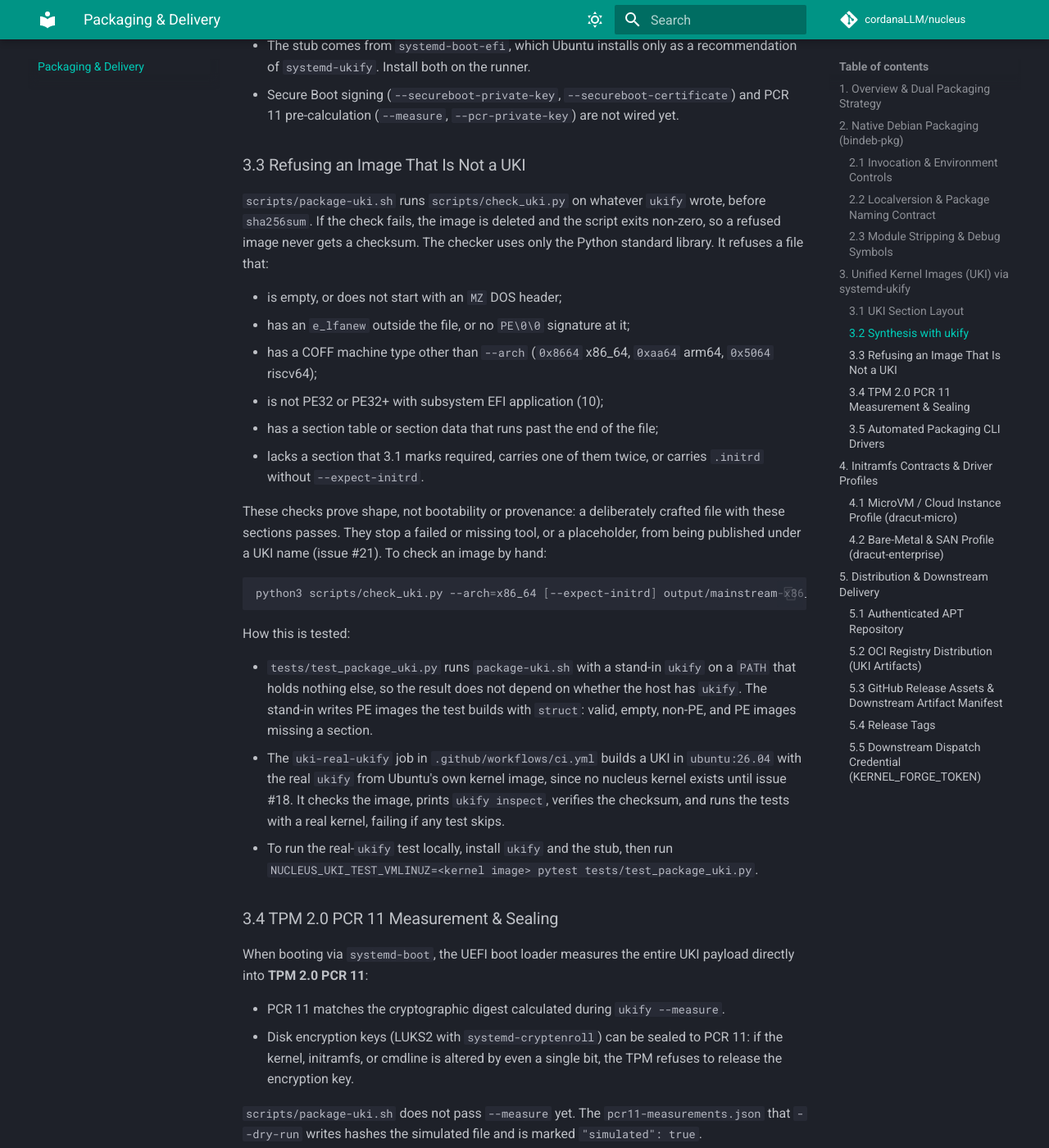
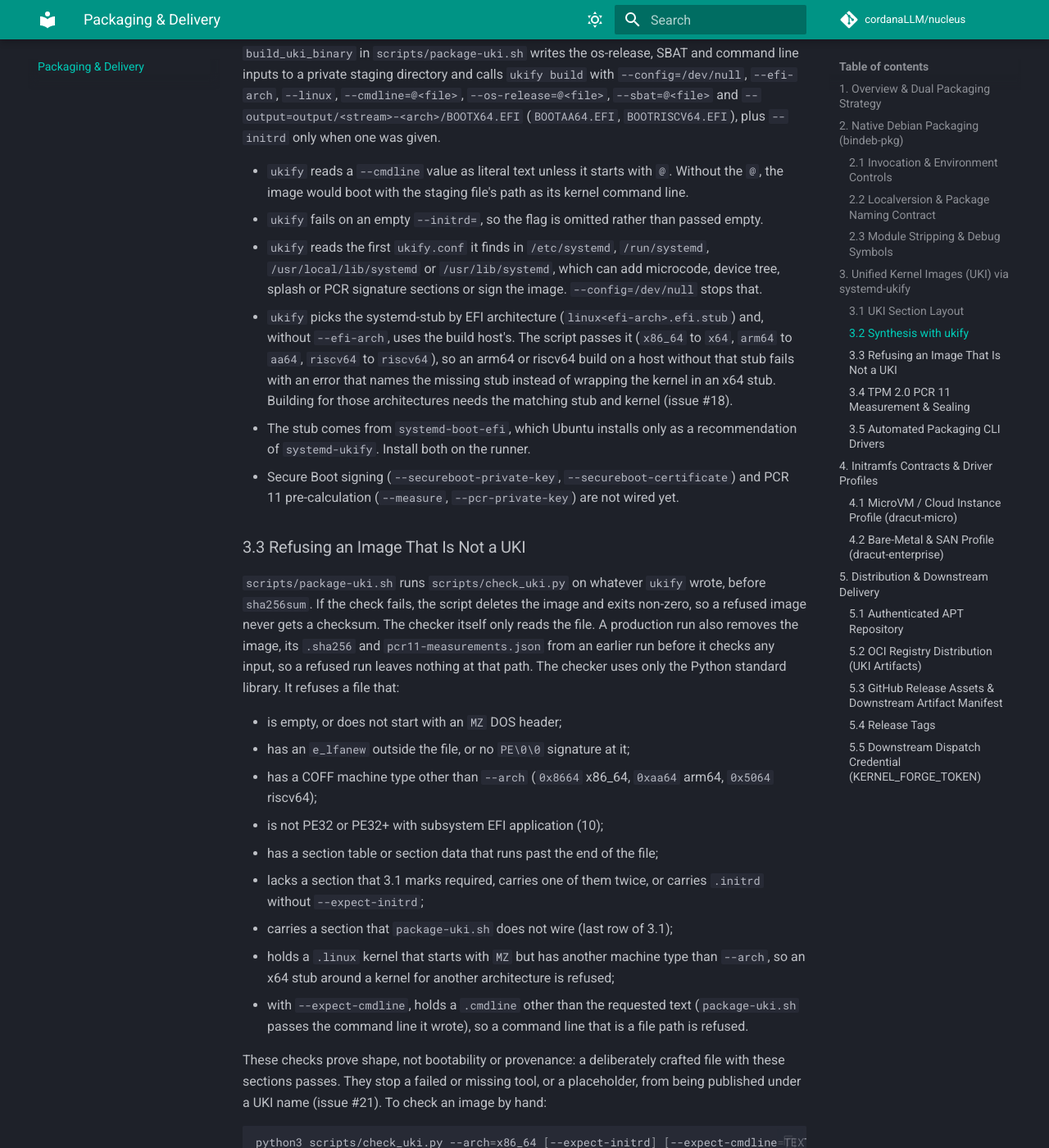
Before and after one commit to cordanaLLM/nucleus, an MkDocs documentation site: the page built from docs/packaging.md, in a window 1280 px wide and 1400 px high, scrolled down 3474 px. Shown: the whole window at 82% size. Built offline with MkDocs 1.6.1 and Material for MkDocs 9.7.7, drawn with Linux system fonts in a browser that asks for light colours; comment, search, counter and statistics services are not loaded; some of the changed text lies outside the part shown.

Commit message:
docs(packaging): stop promising a signed UKI with microcode and initrd
The first two commits fixed section 3 of docs/packaging.md and one
paragraph of docs/index.md, but the rest of the documentation still
described a different artifact: a signed UKI with CPU microcode and an
initramfs, pushed to a registry and published as a release asset. None
of that is built. publish-release.yml never calls package-uki.sh, and
signing, microcode and PCR 11 pre-calculation are not wired.

- docs/packaging.md section 1 and its diagram describe the unsigned
  image with an optional initrd and mark the registry push as planned.
- Section 3.1 to 3.5 cover the unwired-section refusal, --config,
  --efi-arch, the dry-run directory, --expect-cmdline and the make
  variables VMLINUZ and INITRD.
- Section 5.2 marks the OCI push as planned, and 5.3 no longer lists
  linux-<stream>-<version>-uki.efi among the release assets.
- docs/index.md, README.md, SECURITY.md and docs/community/security.md
  no longer say the UKI is signed. The two security pages now say that
  sbsign signing is not wired and that the release cosign signature
  covers no UKI.
- AGENTS.md and docs/index.md say that package-uki.sh deletes an image
  that check_uki.py refuses; the checker only reads the file.

ADR-0004 is Accepted, so its body is unchanged. The publish-release.yml
step "Package Signed Deb and UKI Binaries" builds neither a signed nor a
UKI artifact; tests/test_workflows.py pins that name, so it is left for
a follow-up.

Refs #21

Co-Authored-By: Claude Sonnet 5.5 <noreply@anthropic.com>
Signed-off-by: lusoris <lusoris@proton.me>

````diff
--- a/docs/packaging.md
+++ b/docs/packaging.md
@@ -15,8 +15,8 @@
    - Designed for standard Debian/Ubuntu OS installations, container base hosts, and golden image provisioning in `cordanaLLM/imago`.
 
 2. **Unified Kernel Images (UKI, `.efi`)**:
-   - Single, signed, self-contained UEFI PE binary combining the Linux kernel (`.linux`), microcode + initramfs (`.initrd`), kernel command line (`.cmdline`), and OS release metadata (`.osrel`).
-   - Designed for modern UEFI Secure Boot, TPM 2.0 measured boot, and direct network streaming (iPXE / systemd-boot).
+   - Single, self-contained, unsigned UEFI PE binary combining the systemd-stub, the Linux kernel (`.linux`), the kernel command line (`.cmdline`), and OS release, kernel release and SBAT metadata (`.osrel`, `.uname`, `.sbat`). An initramfs (`.initrd`) is embedded only when one is passed; no CPU microcode is embedded (section 3.1).
+   - Designed for UEFI boot and direct network streaming (iPXE / systemd-boot). Secure Boot signing and TPM 2.0 PCR 11 pre-calculation are planned and not wired yet (sections 3.2 and 3.4).
 
 ```mermaid
 flowchart TD
@@ -98,20 +97,31 @@ the image may be checksummed:
 | `.uname` | Kernel release, detected by `ukify` from the kernel image | Always | Required, not empty |
 | `.sbat` | The stub's SBAT entries plus the `lusoris` entry | Always | Required, not empty |
 | `.sdmagic` | The systemd-stub version marker | Always, from the stub | Required, must name systemd-stub |
-| `.pcrpkey`, `.pcrsig` | TPM 2.0 PCR 11 policy key and signature | Never: no PCR keys are passed yet | Not checked |
+| `.ucode`, `.splash`, `.dtb`, `.dtbauto`, `.efifw`, `.hwids`, `.pcrsig`, `.pcrpkey`, `.profile` | CPU microcode, boot splash, device trees, firmware, HWIDs, TPM 2.0 PCR 11 signature and key, extra profiles | Never: `package-uki.sh` passes none of them | Refused if present |
 
-No CPU microcode is embedded, and the image is not Secure Boot signed.
+No CPU microcode is embedded, and the image is not Secure Boot signed. The refusal in the last row
+is what enforces this: a section joins the image only when `package-uki.sh` is changed to wire it,
+so the image does not depend on what the build host has installed or configured.
 
 ### 3.2 Synthesis with `ukify`
 
 `build_uki_binary` in `scripts/package-uki.sh` writes the os-release, SBAT and command line inputs
-to a private staging directory and calls `ukify build` with `--linux`, `--cmdline=@<file>`,
-`--os-release=@<file>`, `--sbat=@<file>` and `--output=output/<stream>-<arch>/BOOTX64.EFI`
-(`BOOTAA64.EFI`, `BOOTRISCV64.EFI`), plus `--initrd` only when one was given.
+to a private staging directory and calls `ukify build` with `--config=/dev/null`, `--efi-arch`,
+`--linux`, `--cmdline=@<file>`, `--os-release=@<file>`, `--sbat=@<file>` and
+`--output=output/<stream>-<arch>/BOOTX64.EFI` (`BOOTAA64.EFI`, `BOOTRISCV64.EFI`), plus
+`--initrd` only when one was given.
 
 - `ukify` reads a `--cmdline` value as literal text unless it starts with `@`. Without the `@`,
   the image would boot with the staging file's path as its kernel command line.
 - `ukify` fails on an empty `--initrd=`, so the flag is omitted rather than passed empty.
+- `ukify` reads the first `ukify.conf` it finds in `/etc/systemd`, `/run/systemd`,
+  `/usr/local/lib/systemd` or `/usr/lib/systemd`, which can add microcode, device tree, splash
+  or PCR signature sections or sign the image. `--config=/dev/null` stops that.
+- `ukify` picks the systemd-stub by EFI architecture (`linux<efi-arch>.efi.stub`) and, without
+  `--efi-arch`, uses the build host's. The script passes it (`x86_64` to `x64`, `arm64` to `aa64`,
+  `riscv64` to `riscv64`), so an arm64 or riscv64 build on a host without that stub fails with an
+  error that names the missing stub instead of wrapping the kernel in an x64 stub. Building
+  for those architectures needs the matching stub and kernel (issue #18).
 - The stub comes from `systemd-boot-efi`, which Ubuntu installs only as a recommendation of
   `systemd-ukify`. Install both on the runner.
 - Secure Boot signing (`--secureboot-private-key`, `--secureboot-certificate`) and PCR 11
@@ -120,9 +130,11 @@ to a private staging directory and calls `ukify build` with `--linux`, `--cmdlin
 ### 3.3 Refusing an Image That Is Not a UKI
 
 `scripts/package-uki.sh` runs `scripts/check_uki.py` on whatever `ukify` wrote, before
-`sha256sum`. If the check fails, the image is deleted and the script exits non-zero, so a
-refused image never gets a checksum. The checker uses only the Python standard library. It
-refuses a file that:
+`sha256sum`. If the check fails, the script deletes the image and exits non-zero, so a
+refused image never gets a checksum. The checker itself only reads the file. A production run
+also removes the image, its `.sha256` and `pcr11-measurements.json` from an earlier run before
+it checks any input, so a refused run leaves nothing at that path. The checker uses only the
+Python standard library. It refuses a file that:
 
 - is empty, or does not start with an `MZ` DOS header;
 - has an `e_lfanew` outside the file, or no `PE\0\0` signature at it;
@@ -130,26 +142,36 @@ refuses a file that:
 - is not PE32 or PE32+ with subsystem EFI application (10);
 - has a section table or section data that runs past the end of the file;
 - lacks a section that 3.1 marks required, carries one of them twice, or carries `.initrd`
-  without `--expect-initrd`.
+  without `--expect-initrd`;
+- carries a section that `package-uki.sh` does not wire (last row of 3.1);
+- holds a `.linux` kernel that starts with `MZ` but has another machine type than `--arch`, so an
+  x64 stub around a kernel for another architecture is refused;
+- with `--expect-cmdline`, holds a `.cmdline` other than the requested text (`package-uki.sh`
+  passes the command line it wrote), so a command line that is a file path is refused.
 
 These checks prove shape, not bootability or provenance: a deliberately crafted file with these
 sections passes. They stop a failed or missing tool, or a placeholder, from being published
 under a UKI name (issue #21). To check an image by hand:
 
 ```bash
-python3 scripts/check_uki.py --arch=x86_64 [--expect-initrd] output/mainstream-x86_64/BOOTX64.EFI
+python3 scripts/check_uki.py --arch=x86_64 [--expect-initrd] [--expect-cmdline=TEXT|@FILE] \
+  output/mainstream-x86_64/BOOTX64.EFI
 ```
 
 How this is tested:
 
 - `tests/test_package_uki.py` runs `package-uki.sh` with a stand-in `ukify` on a `PATH` that
   holds nothing else, so the result does not depend on whether the host has `ukify`. The
-  stand-in writes PE images the test builds with `struct`: valid, empty, non-PE, and PE images
-  missing a section.
-- The `uki-real-ukify` job in `.github/workflows/ci.yml` builds a UKI in `ubuntu:26.04` with the
-  real `ukify` from Ubuntu's own kernel image, since no nucleus kernel exists until issue #18.
-  It checks the image, prints `ukify inspect`, verifies the checksum, and runs the tests with a
-  real kernel, failing if any test skips.
+  stand-in writes PE images the test builds with `struct`: valid, empty, non-PE, PE images
+  missing a section, and images with an unwired section, a kernel for another machine or a
+  wrong command line.
+- The `UKI Real ukify Build` job (`uki-real-ukify` in `.github/workflows/ci.yml`) builds a UKI in
+  `ubuntu:26.04` with the real `ukify` from Ubuntu's own kernel image, since no nucleus kernel
+  exists until issue #18. It first installs a `ukify.conf` that asks for a microcode section and
+  shows that `ukify` honours it without `--config=/dev/null`. It then checks that the image has
+  no such section, prints `ukify inspect`, verifies the checksum, and runs the tests with a real
+  kernel, failing if any test skips. Its name does not carry the container tag, so an Ubuntu
+  bump does not rename the check.
 - To run the real-`ukify` test locally, install `ukify` and the stub, then run
   `NUCLEUS_UKI_TEST_VMLINUZ=<kernel image> pytest tests/test_package_uki.py`.
 
@@ -172,12 +194,14 @@ Developers and automation pipelines utilize dedicated shell drivers complying wi
 ./scripts/package-deb.sh --stream=mainstream --arch=x86_64 --dry-run
 make package-deb STREAM=mainstream ARCH=x86_64
 
-# Simulate UKI synthesis: a marked stand-in image and a "simulated": true PCR 11 digest
+# Simulate UKI synthesis: writes output/mainstream-x86_64-dry-run/BOOTX64.EFI.simulated.txt and a
+# "simulated": true PCR 11 digest. Never a .efi and never a checksum
 ./scripts/package-uki.sh --stream=mainstream --arch=x86_64 --dry-run
 make package-uki STREAM=mainstream ARCH=x86_64 DRY_RUN=true
 # Production: needs a built kernel and ukify, refuses without either, and deletes any
 # output that scripts/check_uki.py refuses before it is checksummed
 ./scripts/package-uki.sh --stream=mainstream --arch=x86_64 --vmlinuz=<path> [--initrd=<path>]
+make package-uki STREAM=mainstream ARCH=x86_64 DRY_RUN=false VMLINUZ=<path> [INITRD=<path>]
 
 # Verify byte-level build reproducibility across compilation passes
 ./scripts/verify-reproducibility.sh --dry-run
@@ -220,7 +244,7 @@ apt-get install -y linux-image-7.2.4-lusoris1-mainstream-amd64 linux-headers-7.2
 ```
 
 ### 5.2 OCI Registry Distribution (UKI Artifacts)
-Signed `.efi` UKI binaries are pushed as OCI artifacts conforming to the OCI Artifact Specification, one OCI repository per stream and architecture under `ghcr.io/cordanallm/nucleus/kernels` ([ADR-0006](adr/0006-oci-registry-namespace.md)). OCI repository names are lowercase, so the `cordanaLLM` organization appears as `cordanallm`. No workflow runs this push yet: `publish-release.yml` publishes GitHub Release assets only (section 5.3).
+Planned: UKI binaries (`.efi`) are pushed as OCI artifacts conforming to the OCI Artifact Specification, one OCI repository per stream and architecture under `ghcr.io/cordanallm/nucleus/kernels` ([ADR-0006](adr/0006-oci-registry-namespace.md)). OCI repository names are lowercase, so the `cordanaLLM` organization appears as `cordanallm`. The image is unsigned today (section 3.1), and no workflow publishes or pushes one: CI builds one only to test it, and `publish-release.yml` publishes GitHub Release assets, none of them a UKI (section 5.3).
 ```bash
 # Packaging UKI as an OCI artifact using oras:
 oras push ghcr.io/cordanallm/nucleus/kernels/mainstream-x86_64:7.2.4-lusoris1 \
@@ -228,10 +252,10 @@ oras push ghcr.io/cordanallm/nucleus/kernels/mainstream-x86_64:7.2.4-lusoris1 \
   BOOTX64.EFI:application/octet-stream \
   SHA256SUMS:text/plain
 ```
-Downstream bare-metal provisioning systems (`cordanaLLM/imago` iPXE streaming server or `systemd-sysupdate`) pull the OCI artifact and deploy it directly into the EFI System Partition (`/efi/EFI/Linux/`).
+Downstream bare-metal provisioning systems (`cordanaLLM/imago` iPXE streaming server or `systemd-sysupdate`) are meant to pull the OCI artifact and deploy it directly into the EFI System Partition (`/efi/EFI/Linux/`).
 
 ### 5.3 GitHub Release Assets & Downstream Artifact Manifest
-`publish-release.yml` publishes one GitHub Release per kernel release tag (section 5.4) with `*.deb`, `kernel-<stream>.config` (the merged kconfig written by `scripts/merge-config.sh`), `kernel-<stream>.cdx.json`, `kernel-<stream>.spdx.json`, `SHA256SUMS`, its keyless cosign bundle `SHA256SUMS.bundle`, and `kernel-<stream>.manifest.json`. No UKI (`.efi`) is uploaded yet: the workflow uploads no `.efi`, and `SHA256SUMS` covers `*.deb`, `*.json` and `*.config` only (issue #21 covers the UKI path).
+`publish-release.yml` publishes one GitHub Release per kernel release tag (section 5.4) with `*.deb`, `kernel-<stream>.config` (the merged kconfig written by `scripts/merge-config.sh`), `kernel-<stream>.cdx.json`, `kernel-<stream>.spdx.json`, `SHA256SUMS`, its keyless cosign bundle `SHA256SUMS.bundle`, and `kernel-<stream>.manifest.json`. No UKI (`.efi`) is uploaded yet: the workflow uploads no `.efi`, and `SHA256SUMS` covers `*.deb`, `*.json` and `*.config` only because `publish-release.yml` does not call `scripts/package-uki.sh`.
 
 The manifest follows `imago.nucleus.kernel-artifact.v1`, a contract owned by the consumer `cordanaLLM/imago` (`pkg/kernel`). It is generated after `SHA256SUMS` is signed and is deliberately not listed in it:
 
````
Also changed, not shown: other parts of docs/packaging.md (+3 -4 lines), AGENTS.md (+9 -5 lines), README.md (+3 -2 lines), SECURITY.md (+1 -1 lines), docs/community/security.md (+1 -1 lines), docs/index.md (+8 -7 lines).
